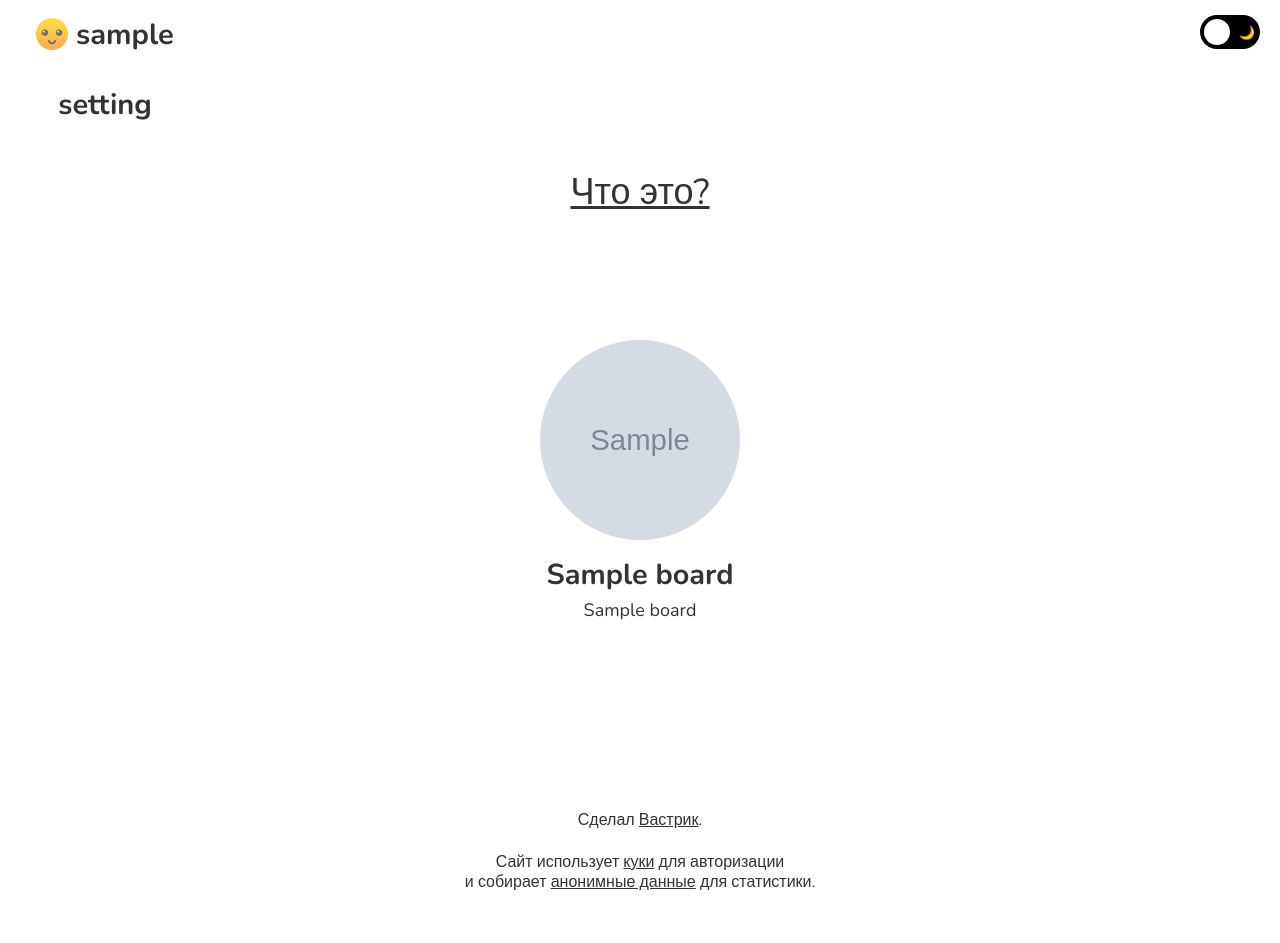
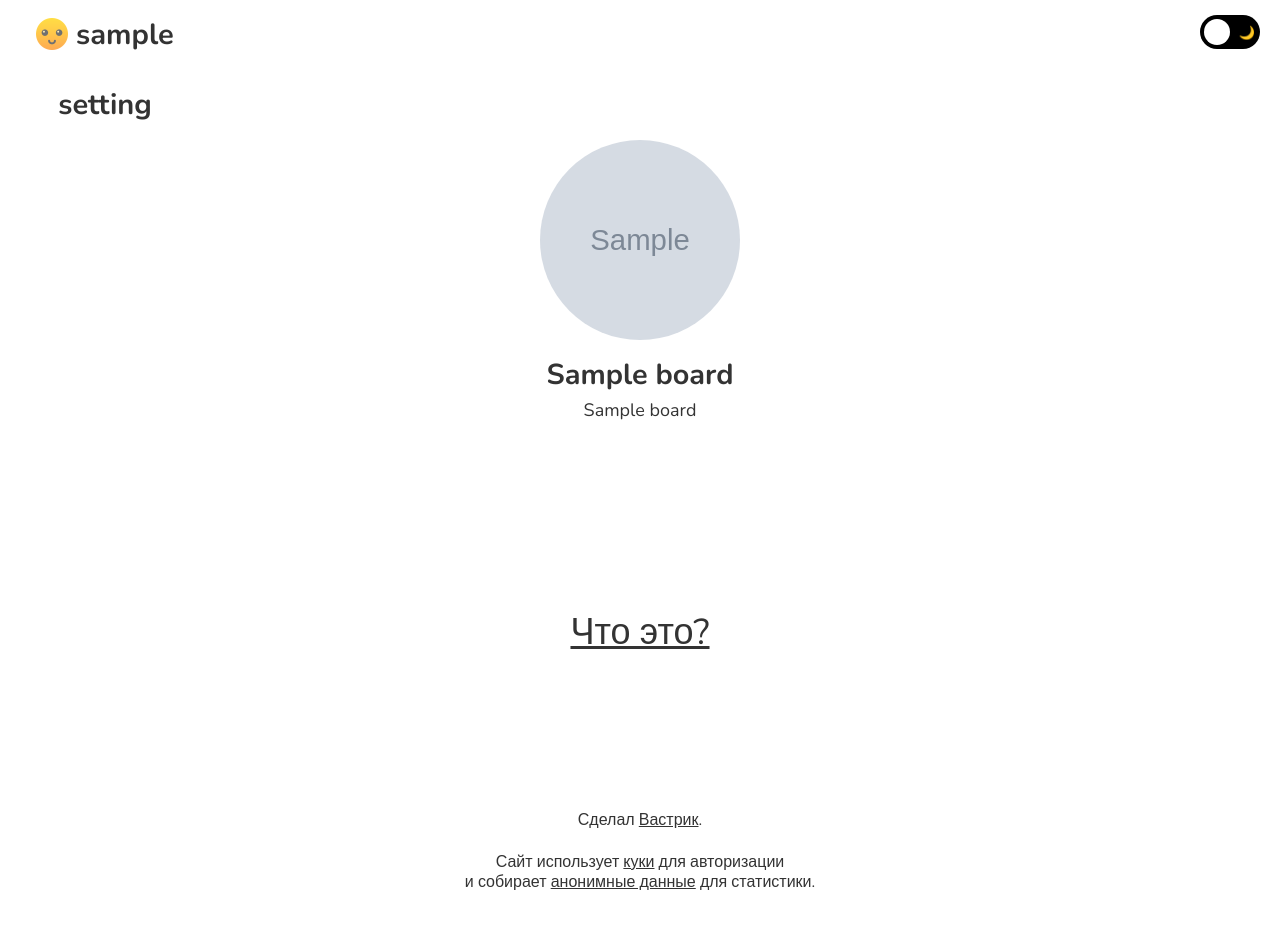
Before and after one commit to vas3k/infomate.club, a Django app: template templates/index.html in a window 1280 px wide. Run offline with Django 3.2, Linux system fonts and the light colour scheme; the template is opened without the code that fills it: most values are stand-ins (such as "Sample title", 1, 10 or a date in 2020); grey boxes marked "Sample" are stand-in pictures; some libraries are stand-ins or nearby versions.

Commit message:
Move WAT to landing bottom

```diff
--- a/static/css/components.css
+++ b/static/css/components.css
@@ -30,12 +30,12 @@
         color: var(--link-color);
     }
 
-.landing-top {
+.landing-info {
     text-align: center;
     min-height: 100px;
 }
 
-    .landing-top-title {
+    .landing-info-title {
         margin-top: 100px;
         font-weight: normal;
         font-size: 36px;
--- a/static/css/layout.css
+++ b/static/css/layout.css
@@ -10,7 +10,7 @@
     margin: 0 auto;
 }
 
-.landing-top {
+.landing-info {
     max-width: var(--max-content-width);
     margin: 0 auto;
 }
--- a/templates/index.html
+++ b/templates/index.html
@@ -3,12 +3,6 @@
 {% block title %}{{ block.super }} — {{ settings.APP_TITLE }}{% endblock %}
 
 {% block content %}
-<div class="landing-top">
-    <h2 class="landing-top-title">
-        <a href="{% url "what" %}">Что это?</a>
-    </h2>
-</div>
-
 <div class="landing-boards">
     {% for board in boards %}
         <a class="landing-board" href="{% url "board" board.slug %}">
@@ -20,4 +14,10 @@
         </a>
     {% endfor %}
 </div>
+
+<div class="landing-info">
+    <h2 class="landing-info-title">
+        <a href="{% url "what" %}">Что это?</a>
+    </h2>
+</div>
 {% endblock %}
```
